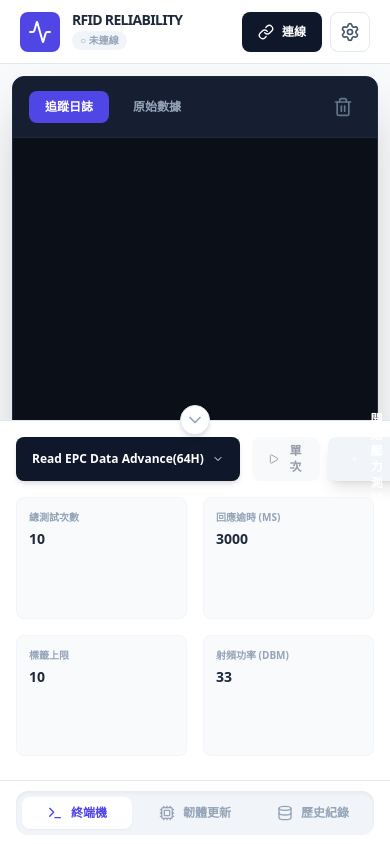
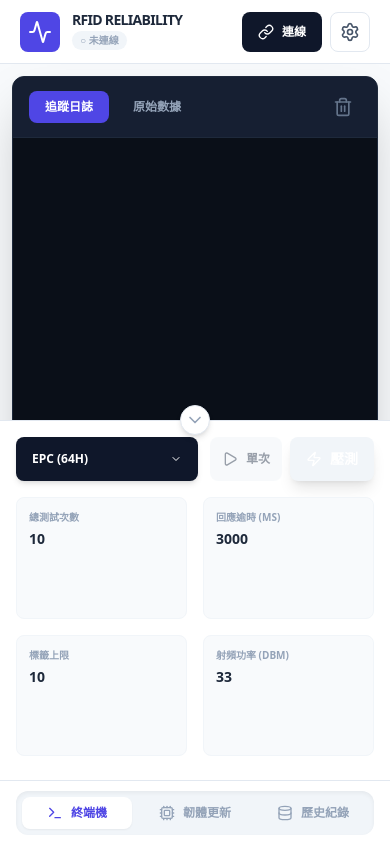
Before and after one commit to st8754/260130_1115-t_rfff, a React (Vite) app: page / in a window 390 px wide. Built offline with nearby package versions, Linux system fonts and the light colour scheme.

Commit message:
字體優化

```diff
--- a/App.tsx
+++ b/App.tsx
@@ -52,6 +52,13 @@ const App: React.FC = () => {
     '61H': 'Read EPC Data Auto Power(61H)',
     '35H': 'Read FW Version(35H)',
     '63H': 'Read User Memory Auto Power(63H)'
+  };
+
+  const shortCommandLabels: Record<CommandType, string> = {
+    '64H': 'EPC (64H)',
+    '61H': 'Auto (61H)',
+    '35H': 'FW (35H)',
+    '63H': 'User (63H)'
   };
 
   const [config, setConfig] = useState<TestConfig>(() => {
@@ -435,8 +442,14 @@ const App: React.FC = () => {
                 <button onClick={() => setIsControlExpanded(!isControlExpanded)} className="absolute -top-4 left-1/2 -translate-x-1/2 bg-white border border-slate-200 rounded-full p-1 shadow-md z-50 transition-colors"><ChevronUp className={`w-5 h-5 text-slate-400 transition-transform ${isControlExpanded ? 'rotate-180' : ''}`} /></button>
                 <div className="p-4 flex flex-col h-full">
                    <div className="flex items-center gap-3 mb-4 shrink-0 overflow-visible">
-                      <div className="relative shrink-0">
-                         <button onClick={(e) => { e.stopPropagation(); setIsCmdMenuOpen(!isCmdMenuOpen); }} className="flex items-center gap-2 px-4 h-11 bg-slate-900 text-white rounded-lg font-black text-xs shadow-md">{commandLabels[config.commandType]} <ChevronDown className="w-3 h-3 shrink-0" /></button>
+                      <div className="relative shrink-0 flex-1 sm:flex-initial">
+                         <button onClick={(e) => { e.stopPropagation(); setIsCmdMenuOpen(!isCmdMenuOpen); }} className="flex items-center justify-between gap-2 px-4 h-11 bg-slate-900 text-white rounded-lg font-black text-xs shadow-md w-full">
+                           <span className="truncate max-w-[120px] sm:max-w-none">
+                             <span className="sm:hidden">{shortCommandLabels[config.commandType]}</span>
+                             <span className="hidden sm:inline">{commandLabels[config.commandType]}</span>
+                           </span>
+                           <ChevronDown className="w-3 h-3 shrink-0" />
+                         </button>
                          {isCmdMenuOpen && (
                            <div className="absolute bottom-full left-0 mb-3 w-[280px] bg-white border border-slate-200 rounded-xl shadow-2xl z-[100] overflow-hidden">
                              {(['64H', '61H', '63H', '35H'] as CommandType[]).map(t => (
@@ -445,10 +458,19 @@ const App: React.FC = () => {
                            </div>
                          )}
                       </div>
-                      <div className="flex-1 flex justify-end gap-2">
-                         <button onClick={handleSingleTest} disabled={!isConnected || isTesting || isSingleTesting} className="h-11 px-4 rounded-lg font-black text-xs flex items-center gap-2 bg-slate-100 text-slate-700 hover:bg-slate-200 active:scale-95 transition-all disabled:opacity-50"><Play className="w-4 h-4" /> 單次</button>
-                         <button onClick={isTesting ? () => stopRequestedRef.current = true : startTesting} disabled={!isConnected || isSingleTesting} className={`h-11 px-6 rounded-lg font-black text-xs flex items-center gap-2 shadow-lg transition-all ${isTesting ? 'bg-rose-500 text-white animate-pulse' : 'bg-indigo-600 text-white hover:bg-indigo-700 active:scale-95 disabled:bg-slate-100'}`}>
-                           {isTesting ? <RefreshCw className="w-4 h-4 animate-spin" /> : <Zap className="w-4 h-4" />} {isTesting ? '停止測試' : '開始壓力測試'}
+                      <div className="flex shrink-0 justify-end gap-2">
+                         <button onClick={handleSingleTest} disabled={!isConnected || isTesting || isSingleTesting} className="h-11 px-3 sm:px-4 rounded-lg font-black text-xs flex items-center gap-2 bg-slate-100 text-slate-700 hover:bg-slate-200 active:scale-95 transition-all disabled:opacity-50">
+                           <Play className="w-4 h-4" /> <span>單次</span>
+                         </button>
+                         <button onClick={isTesting ? () => stopRequestedRef.current = true : startTesting} disabled={!isConnected || isSingleTesting} className={`h-11 px-4 sm:px-6 rounded-lg font-black text-xs flex items-center gap-2 shadow-lg transition-all ${isTesting ? 'bg-rose-500 text-white animate-pulse' : 'bg-indigo-600 text-white hover:bg-indigo-700 active:scale-95 disabled:bg-slate-100'}`}>
+                           {isTesting ? <RefreshCw className="w-4 h-4 animate-spin" /> : <Zap className="w-4 h-4" />}
+                           <span>
+                             {isTesting ? (
+                               <><span className="hidden sm:inline">停止測試</span><span className="sm:hidden">停止</span></>
+                             ) : (
+                               <><span className="hidden sm:inline">開始壓力測試</span><span className="sm:hidden text-sm">壓測</span></>
+                             )}
+                           </span>
                          </button>
                       </div>
                    </div>
```
